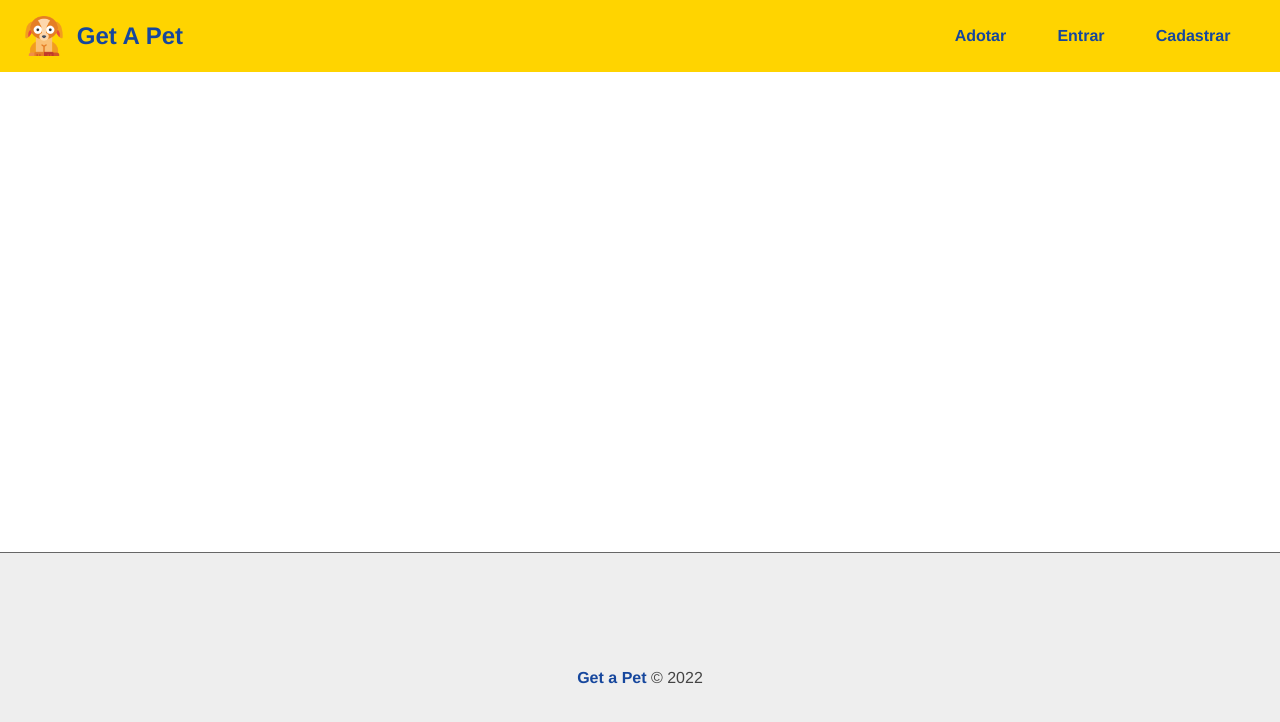
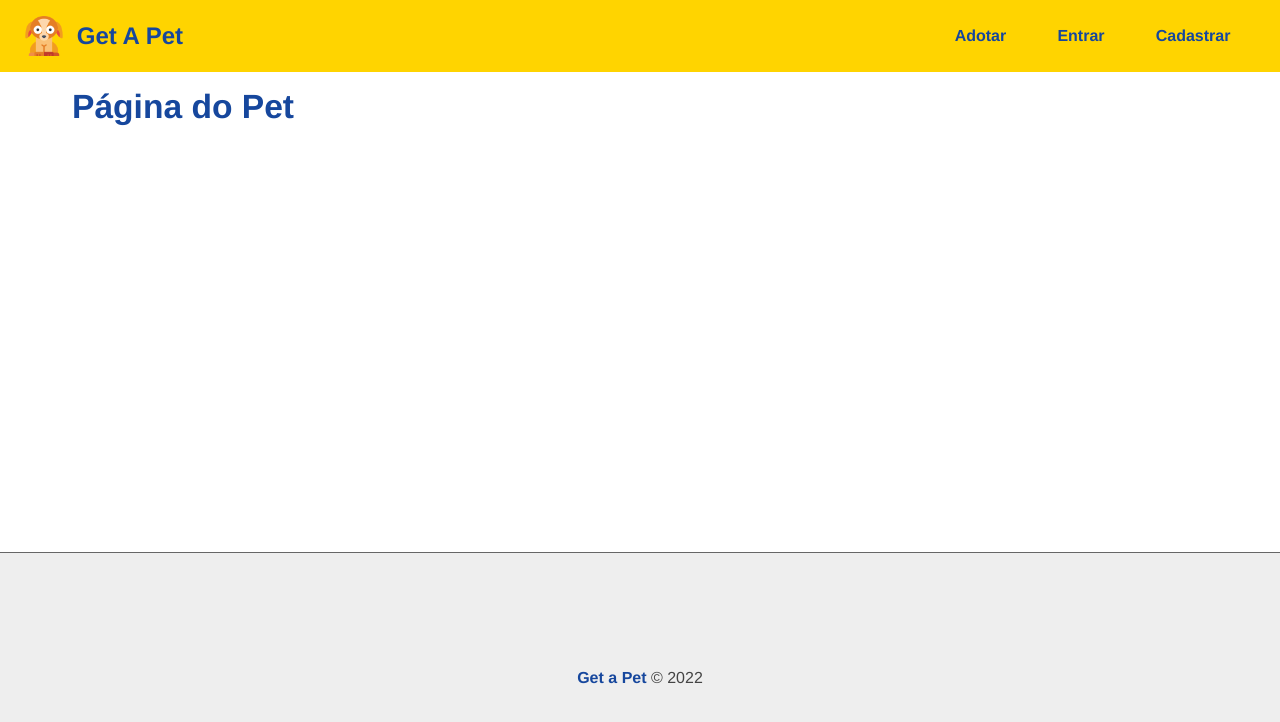
Before and after one commit to bacristiane/Curso-Node.js, a React (Create React App) app in the folder frontend/: page /pet/1 in a window 1280 px wide. Shown: the top 722 px of the page. Built offline with nearby package versions, Linux system fonts and the light colour scheme.

Commit message:
Página de detalhes do pet

```diff
--- a/frontend/src/App.js
+++ b/frontend/src/App.js
@@ -8,6 +8,7 @@
 import Profile from './components/pages/User/Profile';
 import MyPets from './components/pages/Pet/MyPets';
 import AddPet from './components/pages/Pet/AddPet';
+import PetDetails from './components/pages/Pet/PetDetails';
 
 //components
 import Navbar from './components/layouts/Navbar';
@@ -34,7 +35,9 @@
         <Route path="/user/profile" element={<Profile />} />
         <Route path="/pet/mypets" element={<MyPets />} />
         <Route path="/pet/add" element={<AddPet />} />
+        <Route path="/pet/:id" element={<PetDetails />} />
         <Route path="/pet/edit/:id" element={<EditPet />} />
+
 
         <Route path="/" element={<Home />} />
       </Routes>
--- a/frontend/src/components/pages/Auth/Login.js
+++ b/frontend/src/components/pages/Auth/Login.js
@@ -29,7 +29,7 @@
             <form onSubmit={handleSubmit}>
                 <Input
                 text="Email"
-                type="email"
+                type="text"
                 name="email"
                 placeholder="Digite o seu email"
                 handleOnChange={handleChange}
--- /dev/null
+++ b/frontend/src/components/pages/Pet/PetDetails.js
@@ -0,0 +1,17 @@
+import api from '../../../utils/api'
+
+import { useState, useEffect } from 'react'
+import { useParams, Link } from 'react-router-dom'
+import useFlashMessage from '../../../hooks/useFlashMessage'
+
+import styles from './PetDetails.module.css'
+
+
+
+function PetDetails() {
+    return (
+        <h1>Página do Pet</h1>
+    )
+}
+
+export default PetDetails
```
Also changed, not shown: frontend/src/components/pages/Pet/PetDetails.module.css (added).
